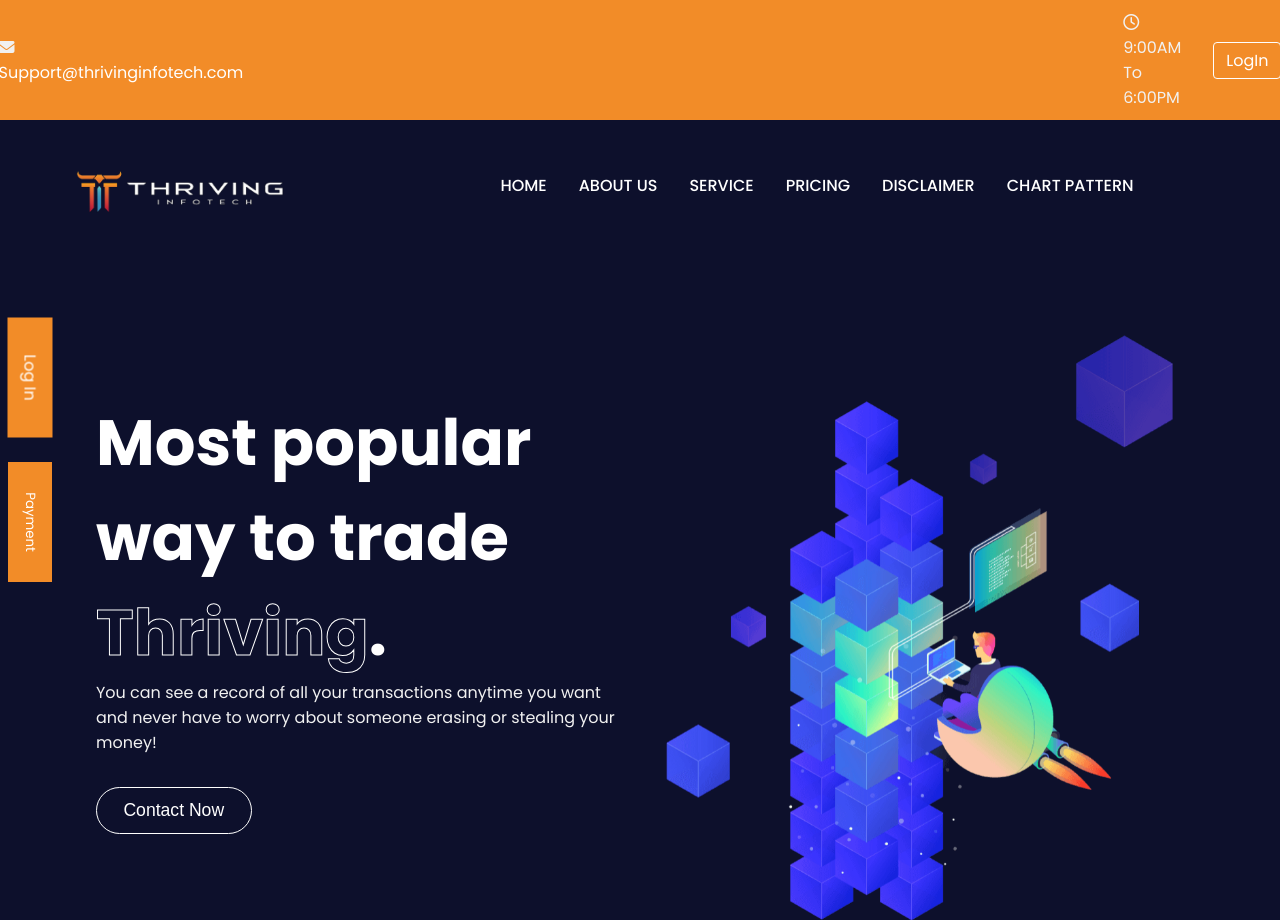
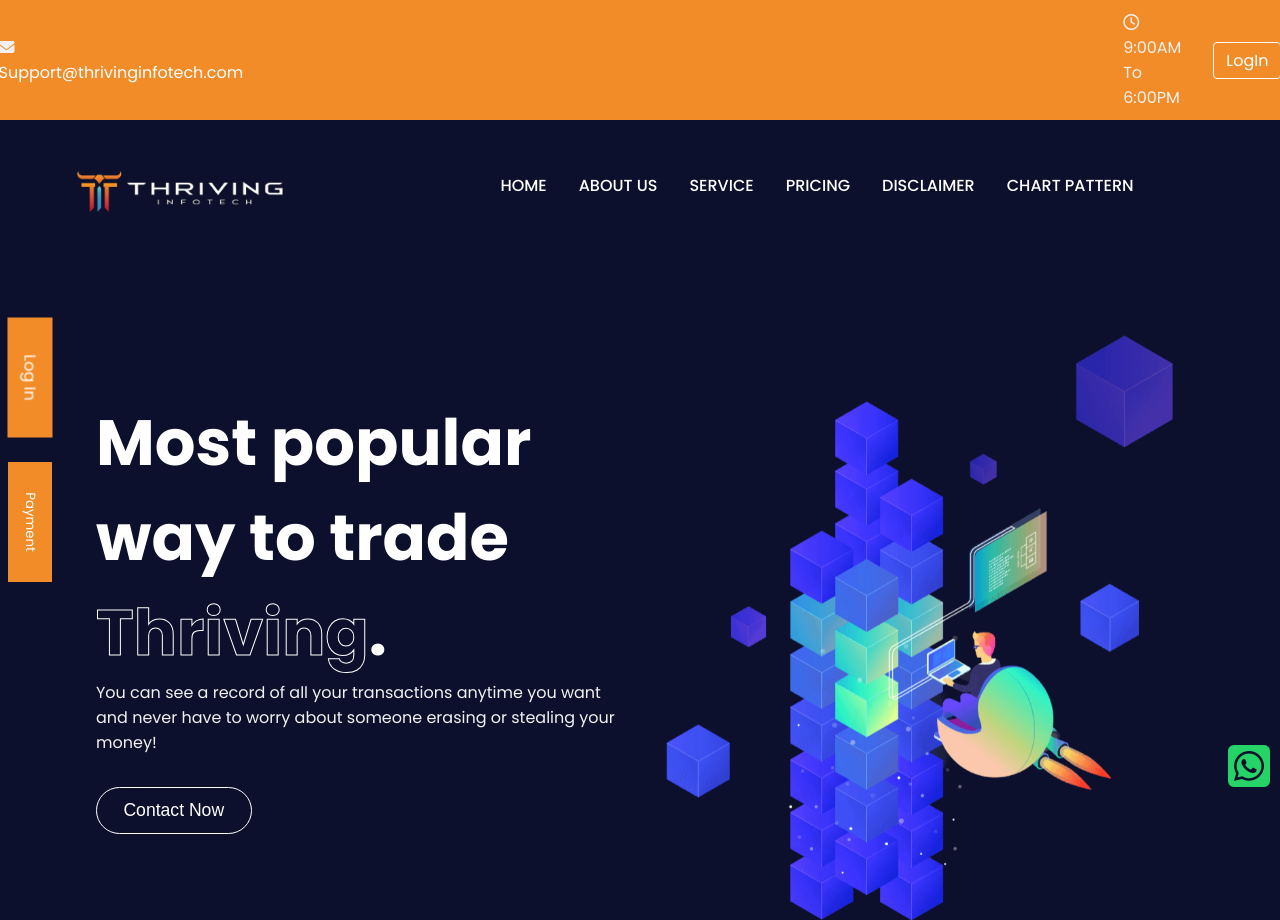
Before and after one commit to tosifkhan28/thrivaing-infotech.com, a plain HTML site: page index.html in a window 1280 px wide. Shown: the top 920 px of the page. Drawn offline with Linux system fonts and the light colour scheme.

Commit message:
normal change

```diff
--- a/index.html
+++ b/index.html
@@ -602,6 +602,15 @@ AItrdg"
       >
     </div>
 
+    <!-- Whatsapp -->
+    <div class="whatsapp">
+      <a href="https://wa.link/tl7cjm"
+        ><i
+          class="fa-brands fa-square-whatsapp"
+          style="color: #25d366; font-size: 3rem"
+        ></i
+      ></a>
+    </div>
     <script src="./script.js"></script>
   </body>
 </html>
--- a/style.css
+++ b/style.css
@@ -1433,10 +1433,9 @@ footer {
 .whatsapp a {
     position: fixed;
     bottom: 10px;
-    right: 0;
+    right: 10px;
     display: flex;
     justify-content: flex-end;
-    padding: 1.5rem;
     /* background-color: red; */
 }
 
```
Also changed, not shown: graphicsdesign.html (+1 -0 lines).
